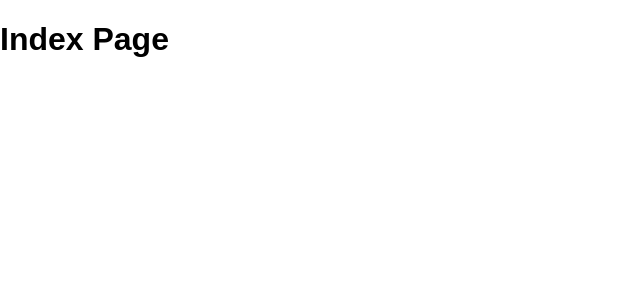
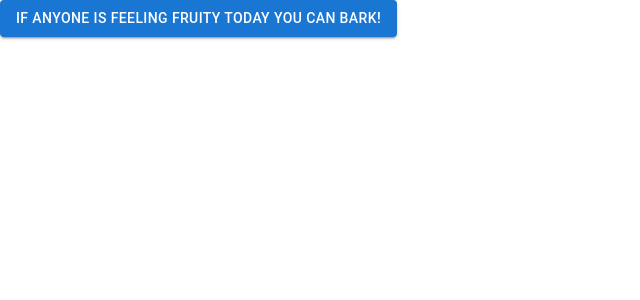
Before and after one commit to Ray-F/kindly-app, a React (Create React App) app in the folder packages/client/: page / in a window 1280 px wide. Shown: the top 300 px of the page, without its empty margins (0-640 px from the left). Built offline with nearby package versions, Linux system fonts and the light colour scheme.

Commit message:
Created functional button

```diff
--- /dev/null
+++ b/packages/client/src/components/AllButtons.js
@@ -0,0 +1,9 @@
+import React from 'react';
+import Button from '@mui/material/Button';
+
+
+export default function AllButtons() {
+return(
+    <Button variant="contained">If anyone is feeling fruity today you can BARK!</Button>
+);
+}
--- a/packages/client/src/pages/IndexPage.tsx
+++ b/packages/client/src/pages/IndexPage.tsx
@@ -1,9 +1,8 @@
 import React from 'react';
+import AllButtons from '../components/AllButtons';
 
 export default function IndexPage() {
   return (
-    <React.Fragment>
-      <h1>Index Page</h1>
-    </React.Fragment>
+    <AllButtons />
   );
 }
```
